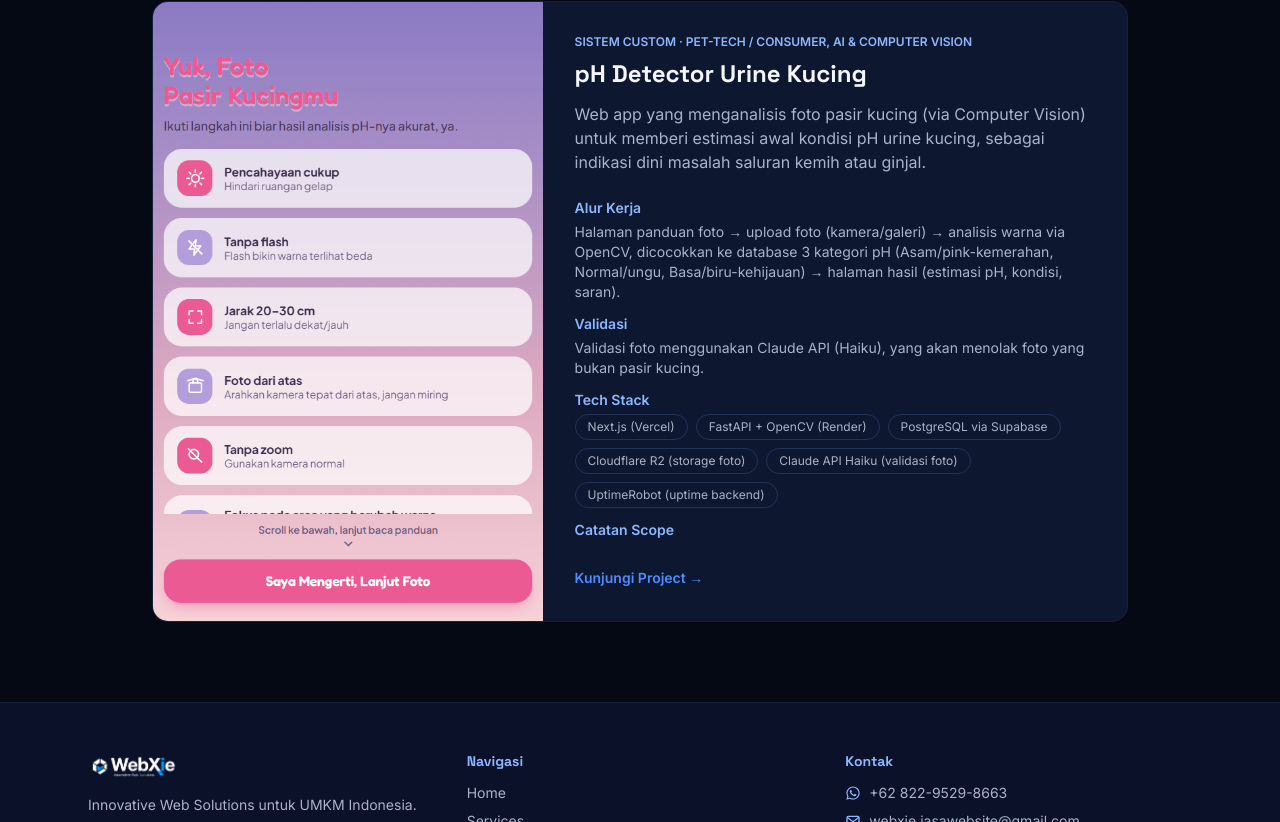
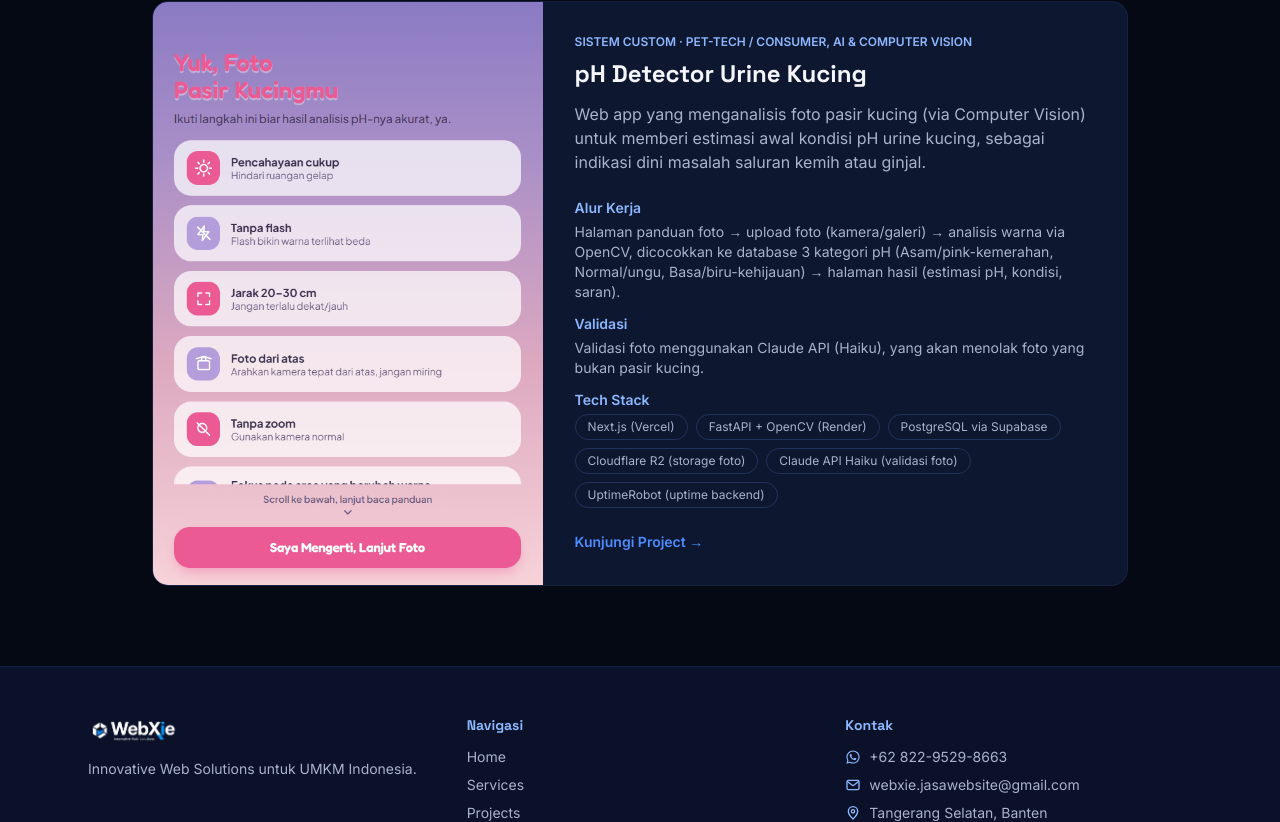
Before and after one commit to afifahhadie/WebXie, a Next.js app: page /projects in a window 1280 px wide. Shown: the part 853-1675 px from the top of the page. Built offline with nearby package versions, Linux system fonts and the light colour scheme.

Commit message:
content: hide 'Catatan Scope' section for projects without scope

```diff
--- a/app/projects/page.tsx
+++ b/app/projects/page.tsx
@@ -77,10 +77,12 @@
                           ))}
                         </ul>
                       </div>
-                      <div>
-                        <p className="font-semibold text-blue-300">Catatan Scope</p>
-                        <p className="mt-1 text-ivory-dim">{p.techDetail.scope}</p>
-                      </div>
+                      {p.techDetail.scope && (
+                        <div>
+                          <p className="font-semibold text-blue-300">Catatan Scope</p>
+                          <p className="mt-1 text-ivory-dim">{p.techDetail.scope}</p>
+                        </div>
+                      )}
                     </div>
                   )}
 
```
